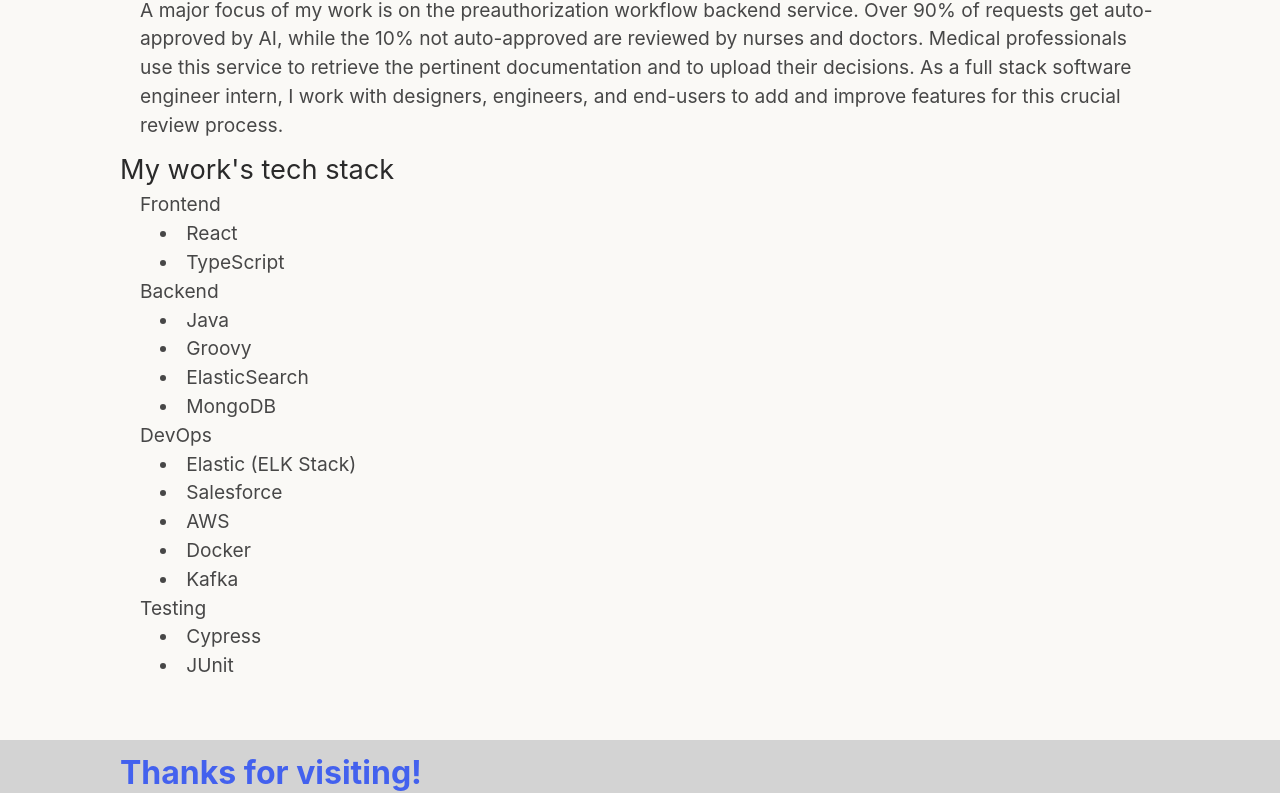
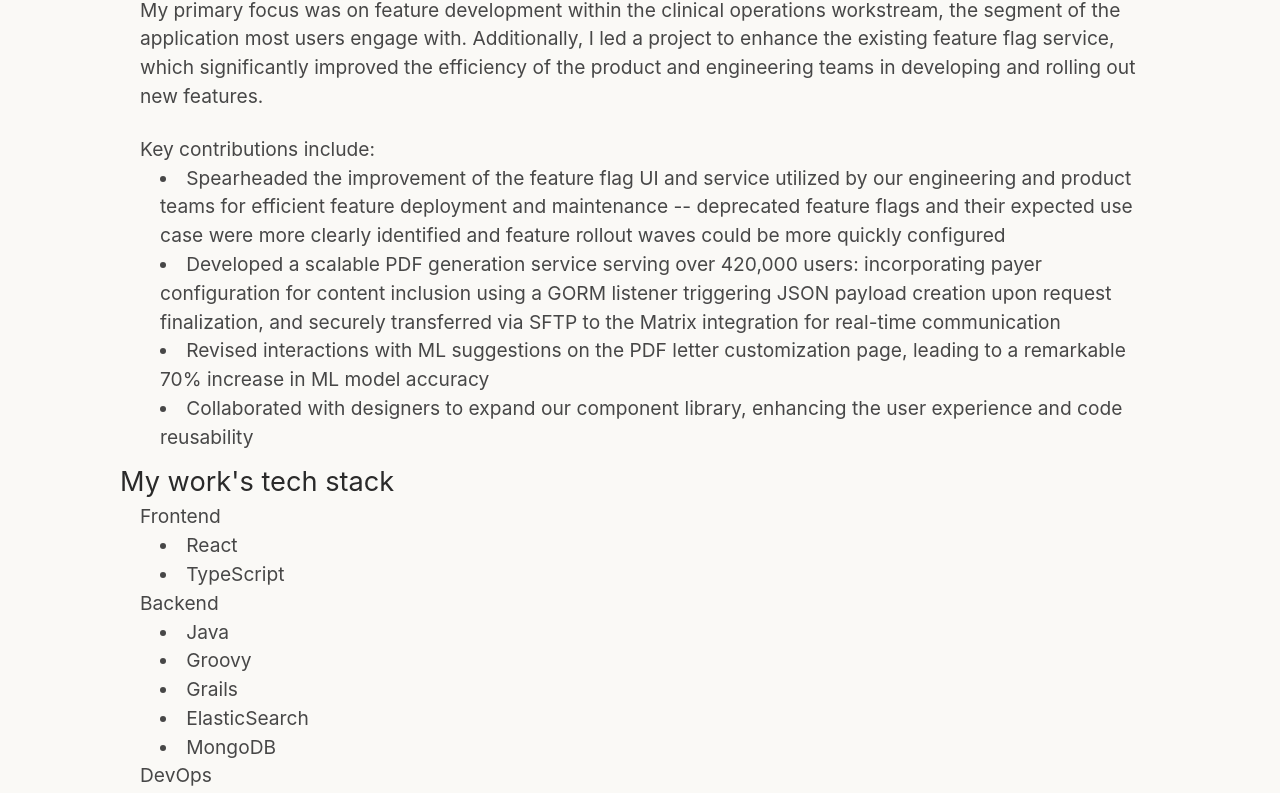
Before and after one commit to henrybliu/Personal-Website, a React (Create React App) app: page /cohere in a window 1280 px wide. Shown: the part 620-1413 px from the top of the page. Built offline with nearby package versions, Linux system fonts and the light colour scheme.

Commit message:
update experience

```diff
--- a/src/App.js
+++ b/src/App.js
@@ -6,6 +6,8 @@
   Route,
   useLocation,
 } from "react-router-dom";
+
+import "./App.css";
 
 // sections
 import About from "./sections/about";
@@ -17,13 +19,14 @@
 
 //experience pages
 import Cohere from "./experiencePages/cohere";
-
-import "./App.css";
+import Amazon from "./experiencePages/amazon";
 import ECETutor from "./experiencePages/ECETutor";
 import Scripps from "./experiencePages/scripps";
 import Viasat2023 from "./experiencePages/viasat2023";
 import Viasat2022 from "./experiencePages/viasat2022";
 import PaloVerde from "./experiencePages/paloVerde";
+
+// project pages
 import Sprout from "./projectPages/sprout";
 import TicTacToeModel from "./projectPages/ticTacToeModel";
 import MyWebsite from "./projectPages/myWebsite";
@@ -85,6 +88,7 @@
         <Route path="/whackAMole" element={<WhackAMole />} />
 
         {/* routes for experience pages */}
+        <Route path="/amazon" element={<Amazon />} />
         <Route path="/cohere" element={<Cohere />} />
         <Route path="/ECETutor" element={<ECETutor />} />
         <Route path="/scripps" element={<Scripps />} />
--- /dev/null
+++ b/src/experiencePages/amazon.js
@@ -0,0 +1,21 @@
+import React from "react";
+import Dash from "../components/dash";
+import "../style/page.css";
+
+const Amazon = () => {
+  return (
+    <div className="pageContainer">
+      <div className="pageContent">
+        <Dash />
+        <h1>Amazon Web Services</h1>
+        <h2>Software Development Engineer Intern</h2>
+        <h4>June 2024 - Present</h4>
+
+        <h3>Information coming soon!</h3>
+        <p>AWS Sign-In team</p>
+      </div>
+    </div>
+  );
+};
+
+export default Amazon;
--- a/src/experiencePages/cohere.js
+++ b/src/experiencePages/cohere.js
@@ -9,7 +9,7 @@
         <Dash />
         <h1>Cohere Health</h1>
         <h2>Full Stack Software Engineer Intern</h2>
-        <h4>January 2024 - Present</h4>
+        <h4>January 2024 - June 2024</h4>
         <h3>What does Cohere Health do?</h3>
         <p>
           <a
@@ -32,14 +32,39 @@
 
         <h3>What I am working on</h3>
         <p>
-          A major focus of my work is on the preauthorization workflow backend
-          service. Over 90% of requests get auto-approved by AI, while the 10%
-          not auto-approved are reviewed by nurses and doctors. Medical
-          professionals use this service to retrieve the pertinent documentation
-          and to upload their decisions. As a full stack software engineer
-          intern, I work with designers, engineers, and end-users to add and
-          improve features for this crucial review process.
+          My primary focus was on feature development within the clinical
+          operations workstream, the segment of the application most users
+          engage with. Additionally, I led a project to enhance the existing
+          feature flag service, which significantly improved the efficiency of
+          the product and engineering teams in developing and rolling out new
+          features.
         </p>
+        <br></br>
+        <p>Key contributions include: </p>
+        <li>
+          Spearheaded the improvement of the feature flag UI and service
+          utilized by our engineering and product teams for efficient feature
+          deployment and maintenance -- deprecated feature flags and their
+          expected use case were more clearly identified and feature rollout
+          waves could be more quickly configured
+        </li>
+        <li>
+          Developed a scalable PDF generation service serving over 420,000
+          users: incorporating payer configuration for content inclusion using a
+          GORM listener triggering JSON payload creation upon request
+          finalization, and securely transferred via SFTP to the Matrix
+          integration for real-time communication
+        </li>
+
+        <li>
+          Revised interactions with ML suggestions on the PDF letter
+          customization page, leading to a remarkable 70% increase in ML model
+          accuracy
+        </li>
+        <li>
+          Collaborated with designers to expand our component library, enhancing
+          the user experience and code reusability
+        </li>
         <h3> My work's tech stack</h3>
         <p>Frontend</p>
         <li>React</li>
@@ -47,14 +72,16 @@
         <p>Backend</p>
         <li> Java</li>
         <li> Groovy</li>
+        <li> Grails</li>
         <li>ElasticSearch</li>
         <li> MongoDB</li>
         <p>DevOps</p>
-        <li>Elastic (ELK Stack)</li>
-        <li>Salesforce</li>
         <li>AWS</li>
         <li>Docker</li>
         <li>Kafka</li>
+        <p>Tools</p>
+        <li>Sentry</li>
+        <li>Kibana</li>
         <p>Testing</p>
         <li>Cypress</li>
         <li>JUnit</li>
--- a/src/experiencePages/scripps.js
+++ b/src/experiencePages/scripps.js
@@ -46,10 +46,14 @@
           audience.
         </p>
         <p style={{ marginTop: "15px" }}>
-          During my two months, I focused on the frontend of the application.
-          Leveraging Mapbox, React, and JavaScript, I crafted an intuitive user
-          interface capable of accurately simulating the flow of particles at
-          chosen "drop points" under various simulation variables.
+          During my two-month project, I concentrated on the frontend
+          development of the application. Utilizing Mapbox, React, and
+          JavaScript, I designed an intuitive user interface that accurately
+          simulates particle flow at selected "drop points" under various
+          simulation parameters. Ensuring smooth performance and seamless
+          simulations was crucial for a pleasant user experience, which
+          necessitated a robust system architecture. To achieve this, I proposed
+          leveraging AWS S3 for storage and EC2 for computation.
         </p>
 
         <h3>Project link</h3>
--- a/src/sections/portfolio.js
+++ b/src/sections/portfolio.js
@@ -19,6 +19,7 @@
 import gears from "../images/gears.png";
 import boat from "../images/boat.png";
 
+import seattleSpheres from "../images/seattleSpheres.png";
 import cohere from "../images/cohere.png";
 import fah from "../images/fah.png";
 import scripps from "../images/scripps.png";
@@ -117,6 +118,13 @@
             <FadeInSection>
               <h2>Experience</h2>
               <div className="experienceGrid">
+                <ExperienceItem
+                  position="Software Development Engineer Intern"
+                  company="Amazon Web Services"
+                  duration="June 2024 - Present"
+                  background={seattleSpheres}
+                  link="/amazon"
+                />
                 <ExperienceItem
                   position="Full Stack Software Engineer Intern"
                   company="Cohere Health"
```
Also changed, not shown: 1 other file (tests, documents, lock files or other folders).
